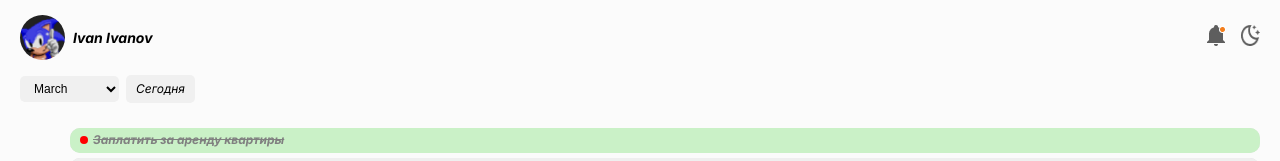
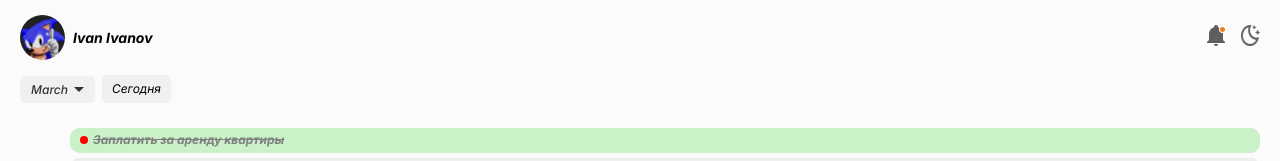
Before and after one commit to trof808/pet_tracker, a React (Vite) app: page /main in a window 1280 px wide. Shown: the top 161 px of the page. Built offline with nearby package versions, Linux system fonts and the light colour scheme.

Commit message:
CalendarToolBar: updated dropdown menu

```diff
--- /dev/null
+++ b/src/shared/ui/Calendar/components/CalendarMonthDropDown/MonthDropDown.module.css
@@ -0,0 +1,47 @@
+/* Контейнер дропдауна */
+.dropdownContainer {
+  position: relative;
+}
+
+.dropdownBtn {
+  background-color: #f0f0f0;
+  padding: 5px 10px;
+  border-radius: 5px;
+  cursor: pointer;
+  font-size: 12px;
+  color: #333;
+  display: flex;
+  align-items: center;
+  gap: 6px;
+  text-transform: capitalize;
+}
+
+.arrow {
+  width: 0;
+  height: 0;
+  border-left: 5px solid transparent;
+  border-right: 5px solid transparent;
+  border-top: 5px solid #333;
+}
+
+.dropdownMenu {
+  position: absolute;
+  z-index: 999;
+  background-color: #fff;
+  border: 1px solid #ccc;
+  border-radius: 5px;
+  box-shadow: 0 2px 8px rgba(0, 0, 0, 0.15);
+  margin-top: 5px;
+  min-width: 100%;
+}
+
+.dropdownItem {
+  padding: 8px 12px;
+  font-size: 12px;
+  color: #333;
+  text-transform: capitalize;
+}
+
+.dropdownItem:hover {
+  background-color: #f8f8f8;
+}
--- /dev/null
+++ b/src/shared/ui/Calendar/components/CalendarMonthDropDown/MonthDropDown.tsx
@@ -0,0 +1,42 @@
+import { JSX, useState } from 'react';
+import styles from './MonthDropDown.module.css';
+
+type MonthDropDownProps = {
+  months: string[];
+  selectedMonth: string;
+  onChange: (month: string) => void;
+};
+
+export const MonthDropDown = ({
+  months,
+  selectedMonth,
+  onChange,
+}: MonthDropDownProps): JSX.Element => {
+  const [isOpen, setIsOpen] = useState(false);
+
+  const handleToogle = () => {
+    setIsOpen((prev) => !prev);
+  };
+
+  const handleSelect = (month: string) => {
+    onChange(month);
+    setIsOpen(false);
+  };
+  return (
+    <div className={styles.dropdownContainer}>
+      <button className={styles.dropdownBtn} onClick={handleToogle}>
+        {selectedMonth}
+        <span className={styles.arrow} />
+      </button>
+      {isOpen && (
+        <div className={styles.dropdownMenu}>
+          {months.map((month) => (
+            <div className={styles.dropdownItem} key={month} onClick={() => handleSelect(month)}>
+              {month}
+            </div>
+          ))}
+        </div>
+      )}
+    </div>
+  );
+};
--- a/src/shared/ui/Calendar/components/CalendarToolBar.tsx
+++ b/src/shared/ui/Calendar/components/CalendarToolBar.tsx
@@ -1,5 +1,6 @@
 import { JSX, useState } from 'react';
 import styles from '../Calendar.module.css';
+import { MonthDropDown } from './CalendarMonthDropDown/MonthDropDown';
 
 export const CalendarToolBar = (): JSX.Element => {
   const getMonthsNames = () => {
@@ -14,19 +15,15 @@ export const CalendarToolBar = (): JSX.Element => {
 
   const [selectedMonth, setSelectedMonth] = useState(currentMonth);
 
-  const handleMonthChange = (event: React.ChangeEvent<HTMLSelectElement>) => {
-    setSelectedMonth(event.target.value)
-  }
   return (
     <div className={styles.toolBar}>
       <div className={styles.toolBarDetails}>
-        {/* Надо будет кастомный выпадающий список сделать, а то это ужас какой-то */}
-          <select value={selectedMonth} onChange={handleMonthChange} className={styles.monthSelect}>
-            {monthsNames.map((month) => (
-              <option value={month} key={month}>{month}</option>
-            ))}
-          </select>
-          <span className={styles.today}>Сегодня</span>
+        <MonthDropDown
+          months={monthsNames}
+          selectedMonth={selectedMonth}
+          onChange={(month) => setSelectedMonth(month)}
+        />
+        <span className={styles.today}>Сегодня</span>
       </div>
     </div>
   );
```
